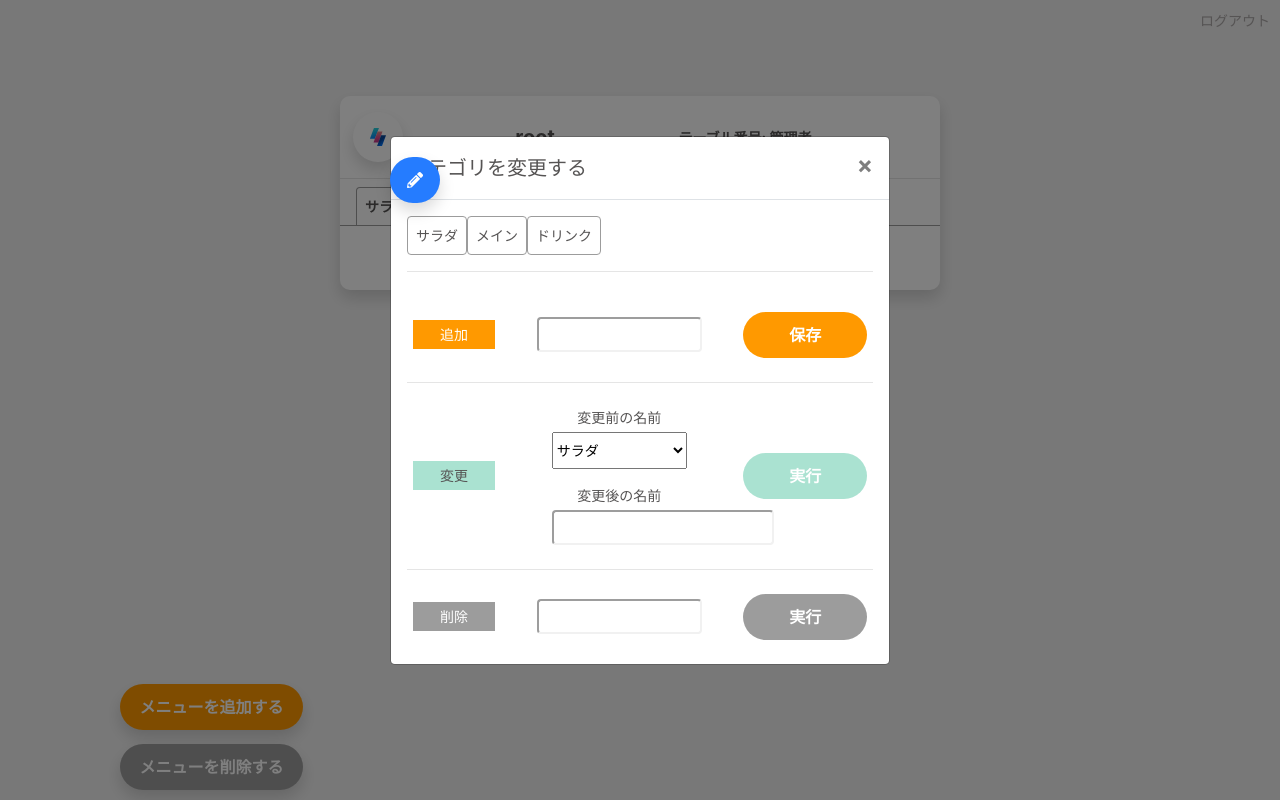
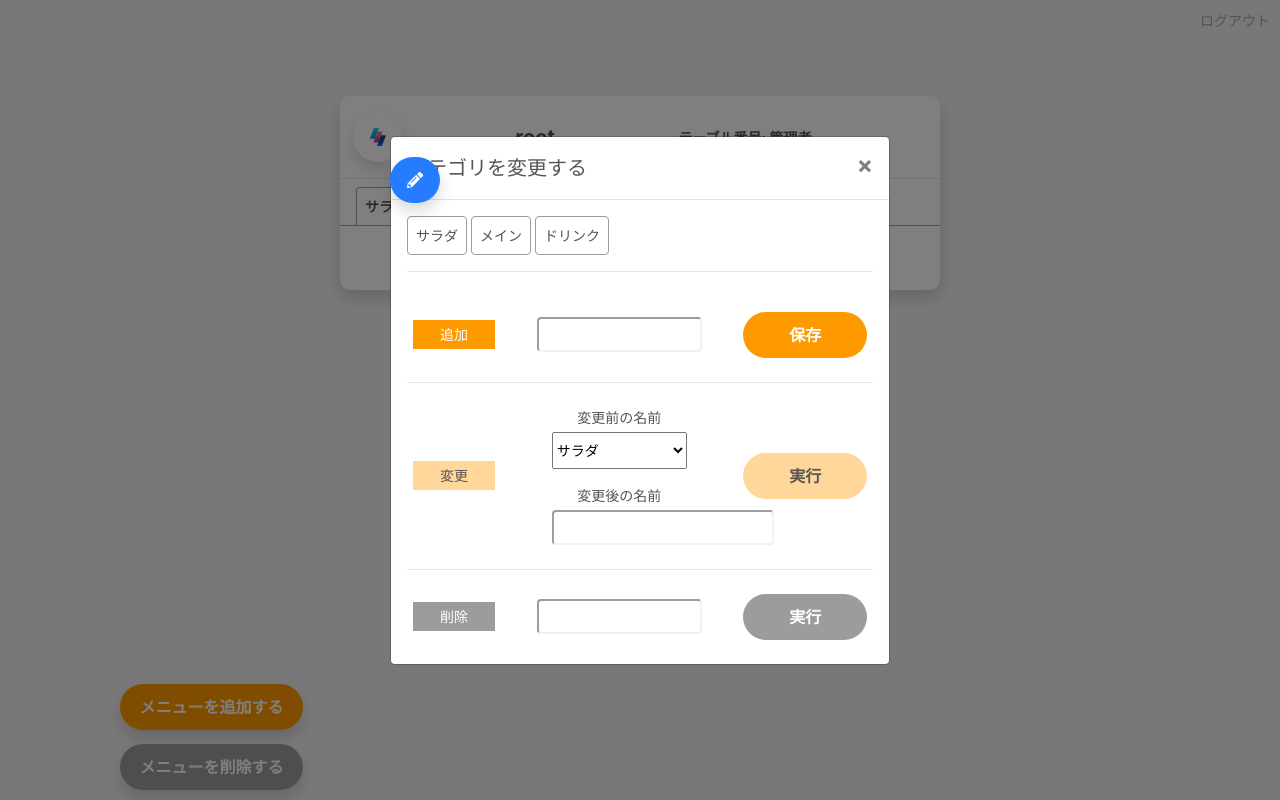
Before and after one commit to shin-carpediem/Beanstalk, a Django app: page /manage/menu/ in a window 1280 px wide, after a click that opens the changed part. Run offline with Django 3.2, Linux system fonts and the light colour scheme; a user stored in the database is signed in; some libraries are stand-ins or nearby versions.

Commit message:
ch color

```diff
--- a/restaurant/views.py
+++ b/restaurant/views.py
@@ -210,10 +210,21 @@ def menu_price_manage(request):
 @login_required
 @require_POST
 def allergy_ch(request):
-    allergy_has = request.POST.getlist('has')
-    print(allergy_has)
-    allergy_not_have = request.POST.getlist('not_have')
-    print(allergy_not_have)
+    allergy_list = request.POST.getlist('allergy')
+    print(allergy_list)
+    menu_id = request.POST.get('menu_id')
+    menu = Menu.objects.get(id=menu_id)
+    print(menu.allergies.all())
+
+    for allergy in allergy_list:
+        # 元と変わらない場合は何もしない
+        if allergy in menu.allergies.all():
+            None
+        # 新しくチェックをつけたものは登録する
+        else:
+            allergy_query = Allergy.objects.get(ingredient=allergy)
+            menu.allergies.add(allergy_query)
+            menu.save()
 
     return render(request, 'customer/menu.html', ctx)
 
--- a/static/css/main.scss
+++ b/static/css/main.scss
@@ -193,12 +193,15 @@ a {
     transform: scale(0.9);
   }
 }
-
 .btn__blue {
   background-color: $blue;
 }
 .btn__orange {
   background-color: $orange;
+}
+.btn__light-orange {
+  background-color: $light-orange;
+  color: $black;
 }
 .btn__grey {
   background-color: $grey;
@@ -217,12 +220,10 @@ a {
   width: 29px;
   height: 29px;
 }
-
 .icon_yellow {
   background-color: $yellow;
   color: $black;
 }
-
 .icon__red {
   background-color: $red;
   color: $white;
@@ -234,21 +235,25 @@ a {
   border-radius: 100px;
   font-weight: bold;
 }
-
 .badge__orange {
   background-color: $orange;
   color: $white;
+  &.focus,
+  &:focus {
+    outline: none;
+    box-shadow: none;
+  }
 }
-
+.badge__light-orange {
+  background-color: $light-orange;
+}
 .badge__turquoise {
   background-color: $turquoise;
 }
-
 .badge__grey {
   background-color: $grey;
   color: $white;
 }
-
 .badge__yellow {
   background-color: $yellow;
 }
--- a/templates/restaurant/manage/category.html
+++ b/templates/restaurant/manage/category.html
@@ -17,7 +17,7 @@
         <div class="modal-body">
           <div class="d-flex flex-wrap">
             {% for category in categories %}
-              <p class="category-item p-2">{{ category.name }}</p>
+              <p class="category-item p-2 mr-1">{{ category.name }}</p>
             {% endfor %}
           </div>
           <hr class="pb-3">
@@ -30,7 +30,7 @@
           <hr>
 
           <form class="row py-2 d-flex align-items-center justify-content-around" action="{% url 'restaurant:category_ch' %}" method="POST">{% csrf_token %}
-            <p class="col-2 badge__turquoise py-1">変更</p>
+            <p class="col-2 badge__light-orange py-1">変更</p>
             <div class="col-4">
               <p class="mb-1">変更前の名前</p>
               <select class="w-100 py-2 mb-3">
@@ -41,7 +41,7 @@
               <p class="mb-1">変更後の名前</p>
               <input type="text" name="ch_category_form" required>
             </div>
-            <button type="submit" class="col-3 btn btn__turquoise">実行</button>
+            <button type="submit" class="col-3 btn btn__light-orange">実行</button>
           </form>
           <hr>
 
--- a/templates/restaurant/manage/detail/menu_allergy.html
+++ b/templates/restaurant/manage/detail/menu_allergy.html
@@ -14,12 +14,12 @@
             <span aria-hidden="true">&times;</span>
           </button>
         </div>
-        <div class="modal-body d-flex justify-content-around">
+        <div class="modal-body d-flex flex-wrap align-items-center">
           {% for allergy in allergies %}
             {% if allergy in has_allergies %}
-              <input type="checkbox" name="has" value="{{ allergy }}" checked>{{ allergy }}
+              <input class="ml-2" type="checkbox" name="allergy" value="{{ allergy }}" checked>{{ allergy }}
             {% else %}
-              <input type="checkbox" name="not_have" value="{{ allergy }}">{{ allergy }}
+              <input class="ml-2" type="checkbox" name="allergy" value="{{ allergy }}">{{ allergy }}
             {% endif %}
           {% endfor %}
           <!-- hidden -->
```
Also changed, not shown: static/css/main.css (+15 -0 lines), db.sqlite3, static/css/main.min.css, 1 other file.
